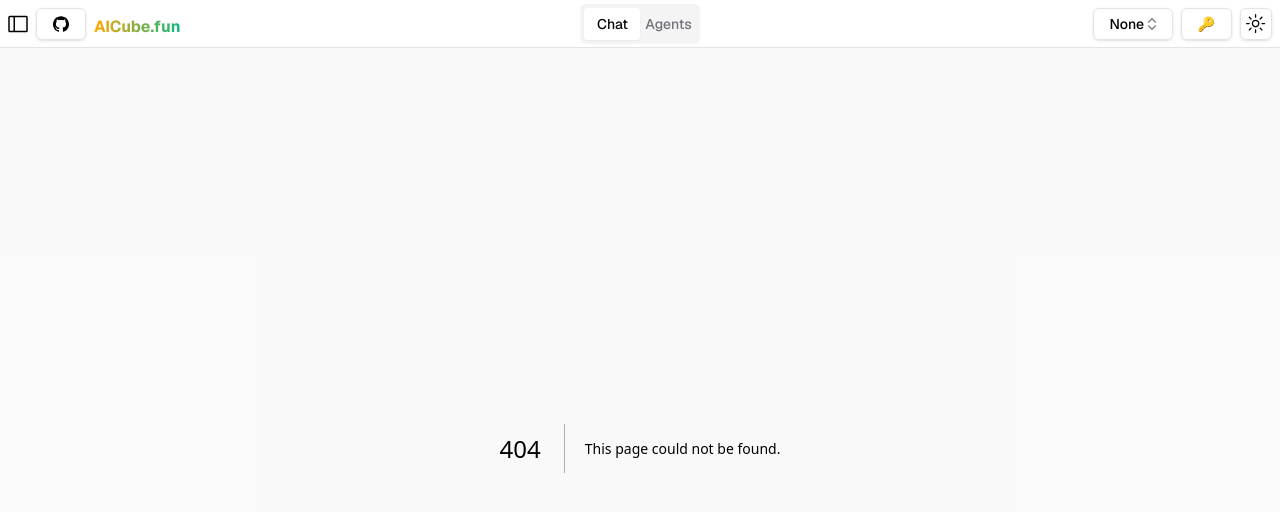
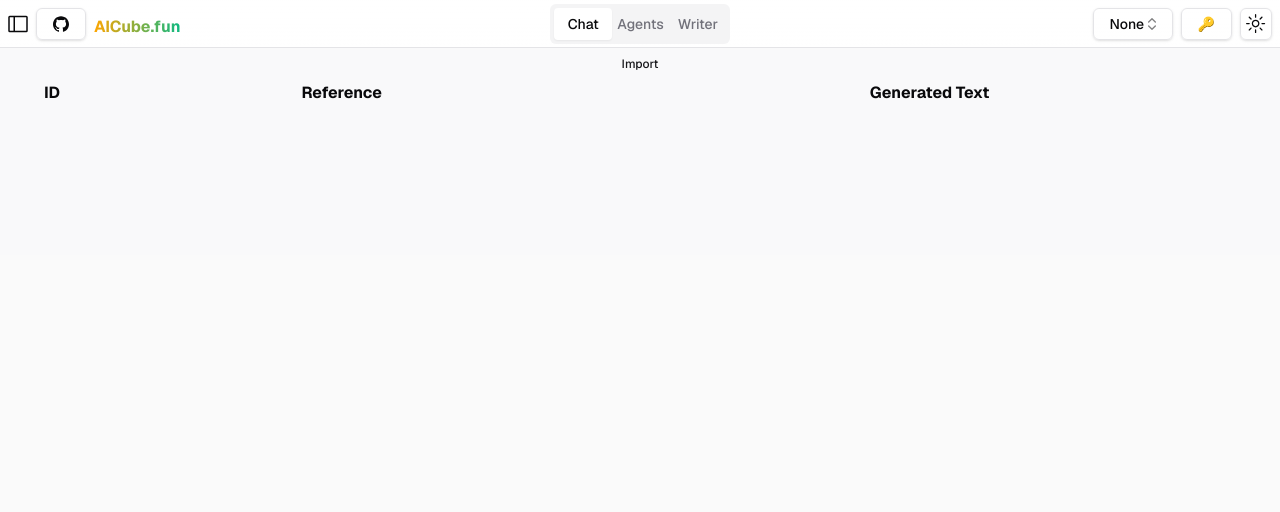
Before and after one commit to etrobot/next-langchain-tauri, a Next.js app: page /writer in a window 1280 px wide. Before the commit this address had no page. Shown: the top 512 px of the page. Built offline with nearby package versions, Linux system fonts and the light colour scheme.

Commit message:
add writer

```diff
--- /dev/null
+++ b/app/writer/page.tsx
@@ -0,0 +1,6 @@
+'use client'
+import { Writer } from '@/components/writer'
+
+export default function WriterPage() {
+  return <Writer/>
+}
--- a/components/header.tsx
+++ b/components/header.tsx
@@ -93,10 +93,11 @@ export default function Header() {
       </div>
 
       <div className="flex items-center mx-auto">
-        <Tabs defaultValue="account" className="w-[120px]">
-          <TabsList className="grid w-full grid-cols-2">
+        <Tabs defaultValue="account" className="w-[180px]">
+          <TabsList className="grid w-full grid-cols-3">
             <TabsTrigger value="account"><Link href="/">Chat</Link></TabsTrigger>
             <TabsTrigger value="agent"><Link href="/agent">Agents</Link></TabsTrigger>
+            <TabsTrigger value="writer"><Link href="/writer">Writer</Link></TabsTrigger>
           </TabsList>
         </Tabs>
       </div>
--- /dev/null
+++ b/components/writer.tsx
@@ -0,0 +1,73 @@
+'use client'
+import { Button } from "@/components/ui/button"
+import { useState, useTransition, useEffect } from 'react'
+import {
+  Dialog,
+  DialogContent,
+  DialogHeader,
+  DialogTitle
+} from '@/components/ui/dialog'
+import { Textarea } from "@/components/ui/textarea"
+import { useLocalStorage } from '@/lib/hooks/use-local-storage'
+
+type Paragraph = {
+  id: string,
+  reference: string,
+  genTxt: string
+}
+type Article={
+  p:Paragraph[]
+}
+
+export function Writer() {
+  const [importWriterOpen, setImportWriterOpen] = useState(false);
+  const [initialText, setInitialText] = useState('');
+  const [article, setArticle] = useLocalStorage<Article>('article', { p: [] });
+
+  const handleNewTaskClick = () => {
+    const sections = initialText.split('\n').filter(Boolean);
+    const newArticle = sections.map((section, index) => ({
+      id: `id-${index}`,
+      reference: `ref-${index}`,
+      genTxt: section,
+    }));
+    setArticle({ p: newArticle });
+    setImportWriterOpen(false);
+  };
+
+  return (
+    <>
+      <Button className="text-xs" variant={"link"} onClick={() => { setImportWriterOpen(true) }}>Import</Button>
+      <Dialog open={importWriterOpen} onOpenChange={setImportWriterOpen}>
+        <DialogContent className="sm:max-w-xl">
+          <DialogHeader>
+            <DialogTitle>Import Agents</DialogTitle>
+          </DialogHeader>
+          <Textarea className="col-span-4 h-[200px]"
+            value={initialText || ''}
+            onChange={(e) => { setInitialText(e.target.value) }}
+          />
+          <Button onClick={handleNewTaskClick}>New Task</Button>
+        </DialogContent>
+      </Dialog>
+      <table>
+        <thead>
+          <tr>
+            <th>ID</th>
+            <th>Reference</th>
+            <th>Generated Text</th>
+          </tr>
+        </thead>
+        <tbody>
+          {article.p.map(paragraph => (
+            <tr key={paragraph.id}>
+              <td>{paragraph.id}</td>
+              <td>{paragraph.reference}</td>
+              <td>{paragraph.genTxt}</td>
+            </tr>
+          ))}
+        </tbody>
+      </table>
+    </>
+  );
+}
```
